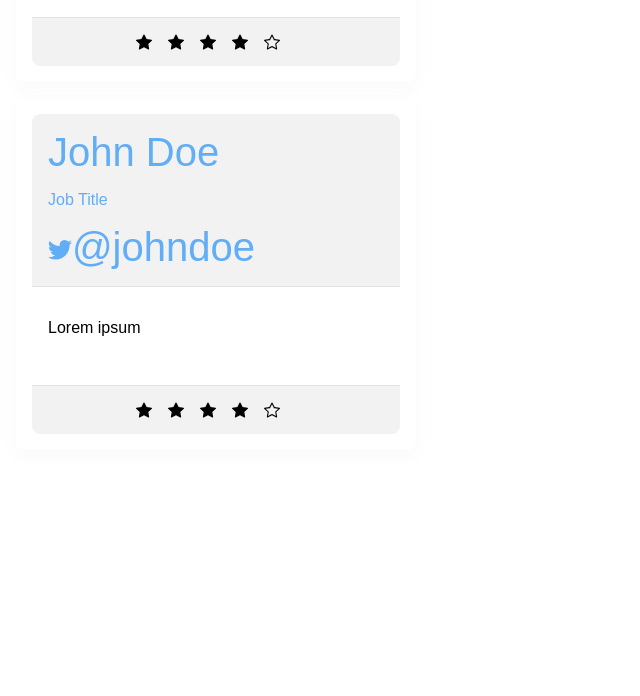
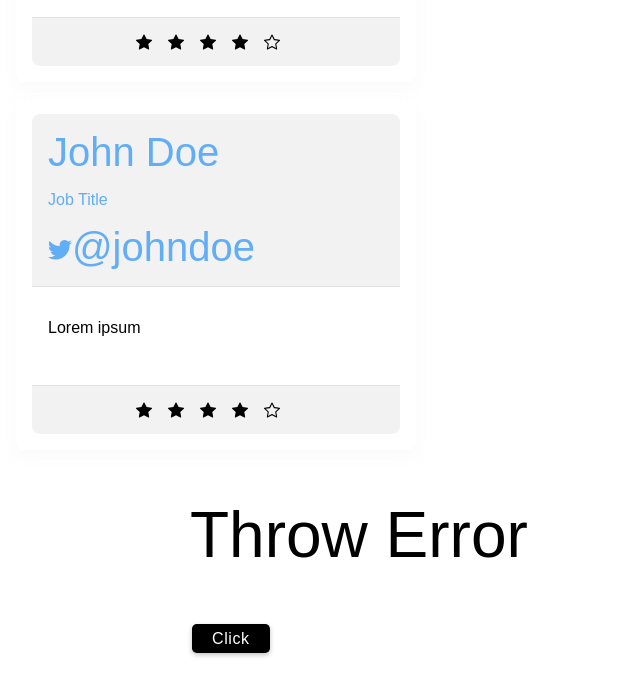
Before and after one commit to roslandbjorn/react-course, a React (Create React App) app in the folder 01-react-basics/react-projects/e-learning/: page / in a window 1280 px wide. Shown: the part 3804-4500 px from the top of the page, without its empty margins (0-640 px from the left). Before the commit the page ends 4270 px from the top, so only its background shows below. Built offline with nearby package versions, Linux system fonts and the light colour scheme.

Commit message:
add compoent ThrowError

```diff
--- a/01-react-basics/react-projects/e-learning/src/App.js
+++ b/01-react-basics/react-projects/e-learning/src/App.js
@@ -18,6 +18,7 @@ import TestemonialCard from "./components/page-components/TestimonialCard";
 import TestimonialsList from "./components/Lists/TestimonialsList";
 import LoginForm from "./components/page-components/LoginForm";
 import RegistrationForm from "./components/page-components/RegistrationForm";
+import ThrowError from "./Examples/ThrowError";
 
 const offerList = [
   {
@@ -233,6 +234,7 @@ function App() {
           )}
         </main>
       </div>
+      <ThrowError />
     </>
   );
 }
--- /dev/null
+++ b/01-react-basics/react-projects/e-learning/src/Examples/ThrowError.jsx
@@ -0,0 +1,29 @@
+import { useState } from "react";
+import Button from "../components/Button";
+
+export default function ThrowError() {
+  // States
+  const [error, setError] = useState(null);
+  const handleError = () => {
+    try {
+      throw new Error("Error from React component");
+    } catch (ex) {
+      setError(ex);
+    }
+  };
+
+  if (error) {
+    return (
+      <div className="container">
+        <div className="alert alert-danger">Caught an {error.message}</div>
+      </div>
+    );
+  }
+
+  return (
+    <div style={{ height: "100vh" }} className="container">
+      <h1 className="title">Throw Error</h1>
+      <Button onClick={handleError} />
+    </div>
+  );
+}
```
